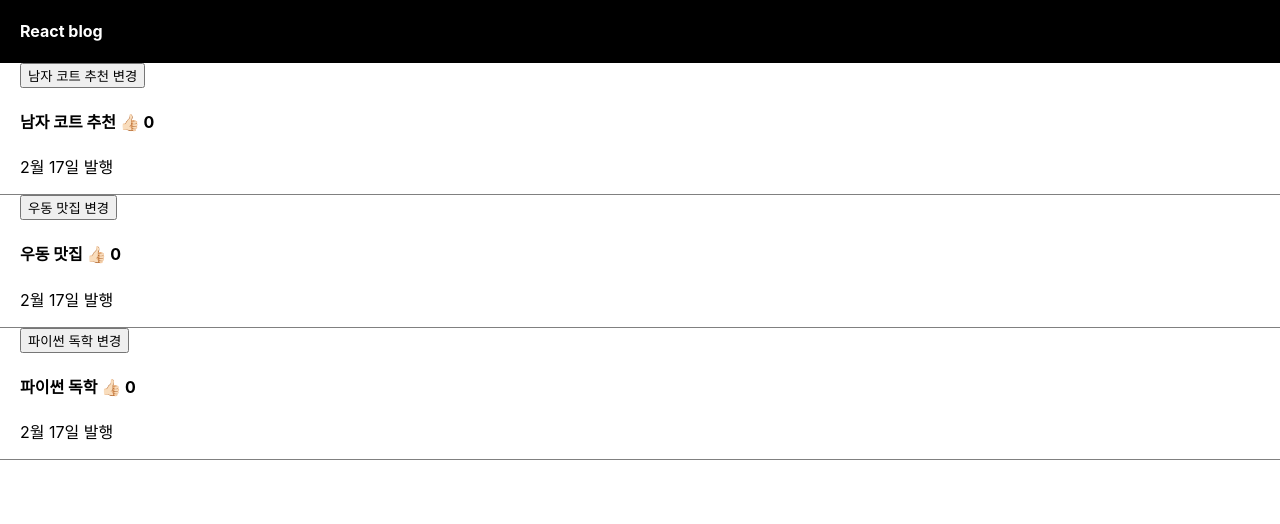
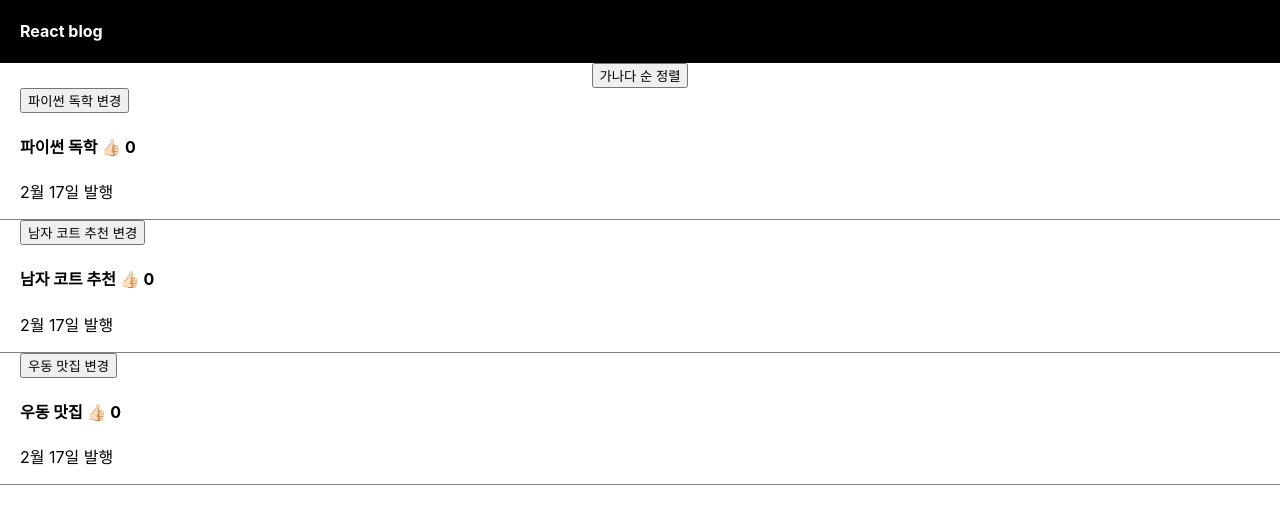
Before and after one commit to sWineTake/apple-coding-blog, a React (Create React App) app: page / in a window 1280 px wide. Shown: the top 524 px of the page. Built offline with nearby package versions, Linux system fonts and the light colour scheme.

Commit message:
정렬 버튼 추가

```diff
--- a/src/App.js
+++ b/src/App.js
@@ -7,15 +7,15 @@ import {useState} from "react";
 function App() {
 
     // let post = '강남 고기 맛집';
-    let [titles, set]= useState(
+    let [titles, setter]= useState(
         [
+            {title : '파이썬 독학', goodCnt : 0},
             {title : '남자 코트 추천', goodCnt : 0},
             {title : '우동 맛집', goodCnt : 0},
-            {title : '파이썬 독학', goodCnt : 0}
     ]);
 
     function goodCntAdd(index) {
-        set(obj => {
+        setter(obj => {
             const newObj = [...obj];
             obj[index] = {...obj[index], goodCnt : newObj[index].goodCnt + 1};
             return newObj;
@@ -23,7 +23,7 @@ function App() {
     }
 
     function change(index) {
-        set(obj => {
+        setter(obj => {
             const objElement = [...obj];
 
             for (const target of objElement) {
@@ -36,12 +36,21 @@ function App() {
         })
     }
 
+    function orderBy() {
+        let sort = [...titles].sort((a, b) =>
+            a.title.localeCompare(b.title, 'ko', { sensitivity: 'base' })
+        );
+        setter(sort);
+    }
+
     return (
         <div className="App">
 
             <div className="black-nav">
                 <h4 style={{ fontSize: '16px'}}>React blog</h4>
             </div>
+
+            <button onClick={orderBy}>가나다 순 정렬</button>
 
             {titles.map((obj, index) => (
                 <div className="list" key={index}>
```
